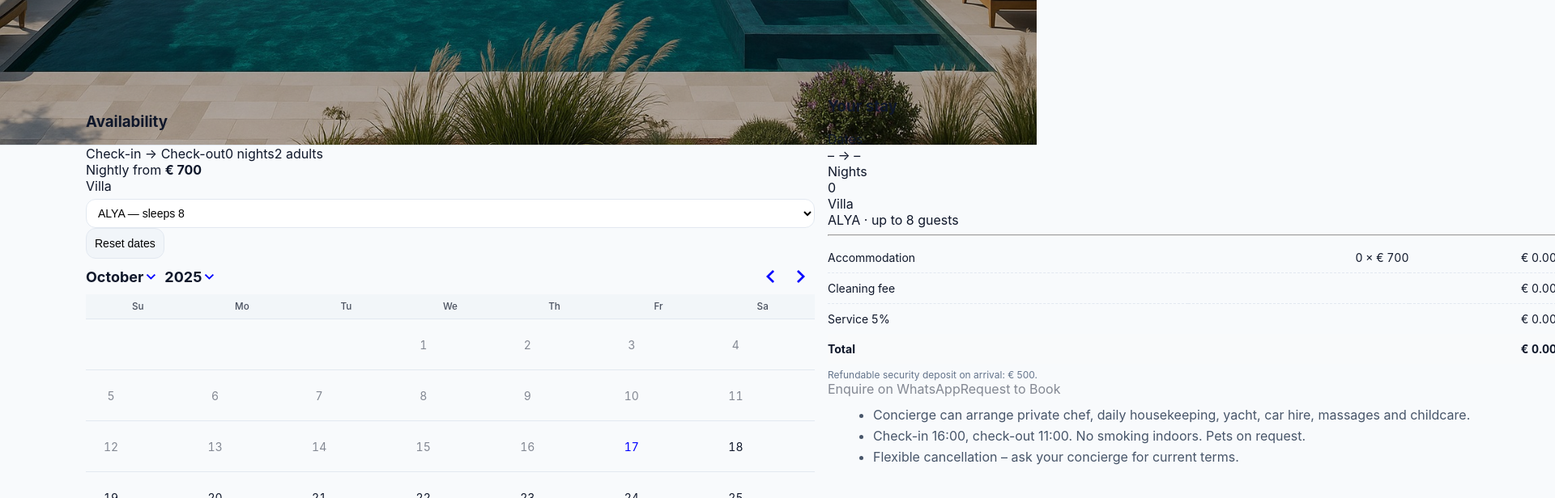
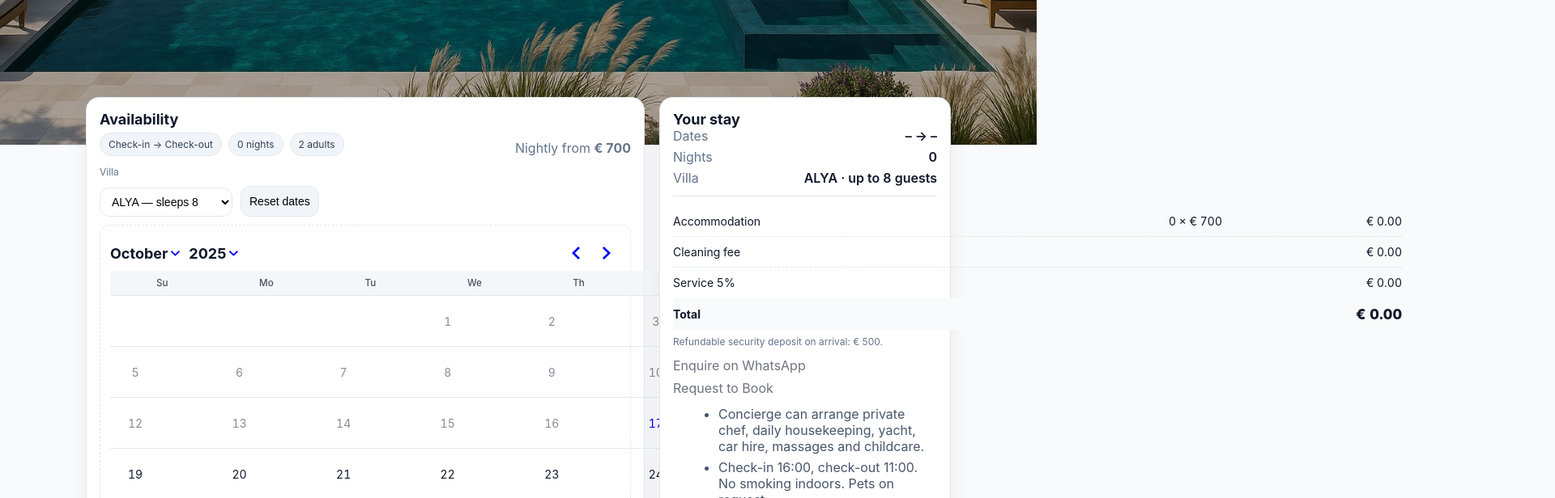
Before and after one commit to dirvass/nest-planner, a React (Vite) app: page /book in a window 1280 px wide. Shown: the part 620-1236 px from the top of the page at 81% size, 1920 px wide, since content can reach past the window. Built offline with nearby package versions, Linux system fonts and the light colour scheme.

Commit message:
Update styles.css

```diff
--- a/src/styles.css
+++ b/src/styles.css
@@ -324,3 +324,77 @@ body::after{
   background: linear-gradient(to bottom, rgba(255,255,255,.35), rgba(255,255,255,.25));
   pointer-events:none;
 }
+/* ===== Redesigned booking layout ===== */
+
+.booking-grid.redesigned{
+  display:grid;
+  grid-template-columns: minmax(0,1fr) 360px;
+  gap:18px;
+  margin-top:-52px;
+}
+@media (max-width: 980px){
+  .booking-grid.redesigned{ grid-template-columns: 1fr; margin-top:-36px }
+}
+
+.panel{
+  background: var(--card);
+  border: 1px solid var(--border);
+  border-radius: 16px;
+  box-shadow: 0 10px 28px rgba(2,8,23,.06);
+  padding: 16px;
+}
+
+.panel-head{
+  display:flex; align-items:flex-end; justify-content:space-between; gap:16px; margin-bottom:12px;
+}
+.panel-title{ margin:0; font-size:18px }
+.price-note{ color:#64748b; white-space:nowrap }
+
+.chips{ display:flex; gap:8px; flex-wrap:wrap; margin-top:6px }
+.chip{
+  padding:6px 10px; border-radius:999px; background:#f1f5f9; border:1px solid var(--border);
+  font-size:12px; color:#334155;
+}
+
+.panel-row{ display:flex; gap:10px; align-items:flex-end; margin-bottom:10px }
+.field label{ display:block; font-size:12px; color:#64748b; margin-bottom:6px }
+.field input, .field select, .field textarea{ width:100% }
+
+.calendar{ border:1px dashed var(--border); border-radius:12px; padding:12px; background:#fff }
+
+/* inputs grid */
+.grid-two{ display:grid; grid-template-columns: repeat(2,1fr); gap:10px }
+@media (max-width: 600px){ .grid-two{ grid-template-columns:1fr } }
+
+/* notices */
+.notice{ padding:10px 12px; border-radius:10px; font-size:14px; }
+.notice.error{ background:#fee2e2; color:#991b1b }
+.notice.warn{  background:#fff7ed; color:#9a3412 }
+
+/* summary */
+.summary{
+  background: var(--card);
+  border: 1px solid var(--border);
+  border-radius: 16px;
+  box-shadow: 0 10px 28px rgba(2,8,23,.06);
+  padding: 16px;
+}
+.summary-line{ display:flex; justify-content:space-between; gap:10px; margin-bottom:6px }
+.summary-label{ color:#64748b; }
+.summary-value{ font-weight:600 }
+.sep{ border:0; border-top:1px solid var(--border); margin:12px 0 }
+
+.total-label{ font-weight:700 }
+.total-amount{ font-weight:800; font-size:18px }
+
+.cta-col{ display:flex; flex-direction:column; gap:8px; margin-top:12px }
+.btn.disabled{ opacity:.6; pointer-events:none }
+
+/* DayPicker tweaks to look cleaner on white */
+.rdp {
+  --rdp-accent-color: var(--brand);
+  --rdp-background-color: rgba(14,165,183,.12);
+  --rdp-outline: 2px solid var(--brand);
+  margin: 6px 0;
+}
+.rdp-caption_label{ font-weight:700 }
```
